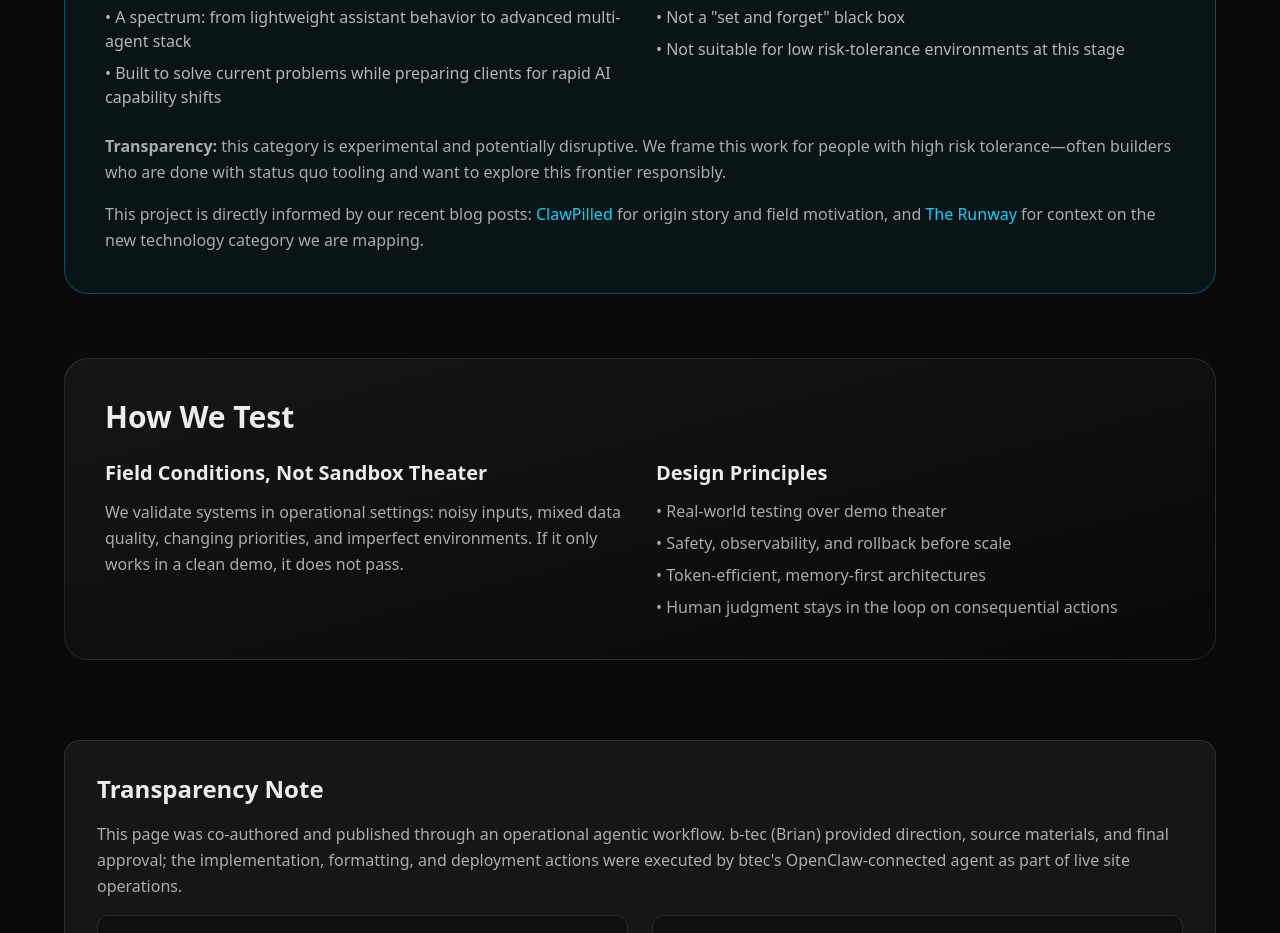
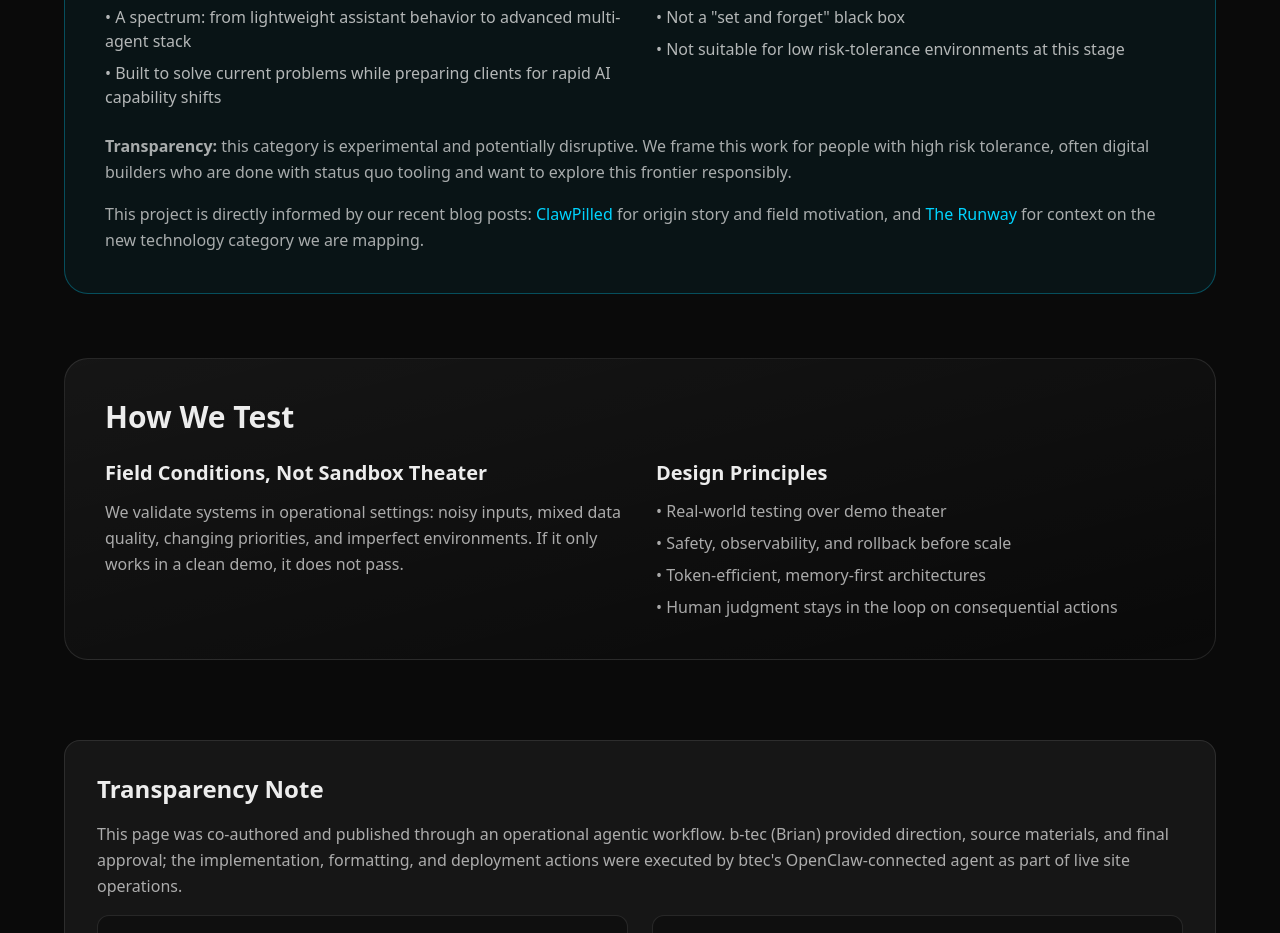
Before and after one commit to btecme/btecOrg, a Next.js app: page /research in a window 1280 px wide. Shown: the part 1940-2873 px from the top of the page. Built offline with nearby package versions, Linux system fonts and the light colour scheme.

Commit message:
Refine description of experimental category

```diff
--- a/app/research/page.tsx
+++ b/app/research/page.tsx
@@ -115,7 +115,7 @@ export default function ResearchPage() {
           </div>
           <p className="text-foreground/70 leading-relaxed mt-6">
             <strong>Transparency:</strong> this category is experimental and potentially disruptive. We frame this work for people with
-            high risk tolerance—often builders who are done with status quo tooling and want to explore this frontier responsibly.
+            high risk tolerance, often digital builders who are done with status quo tooling and want to explore this frontier responsibly.
           </p>
           <p className="text-foreground/70 leading-relaxed mt-4">
             This project is directly informed by our recent blog posts:
```
